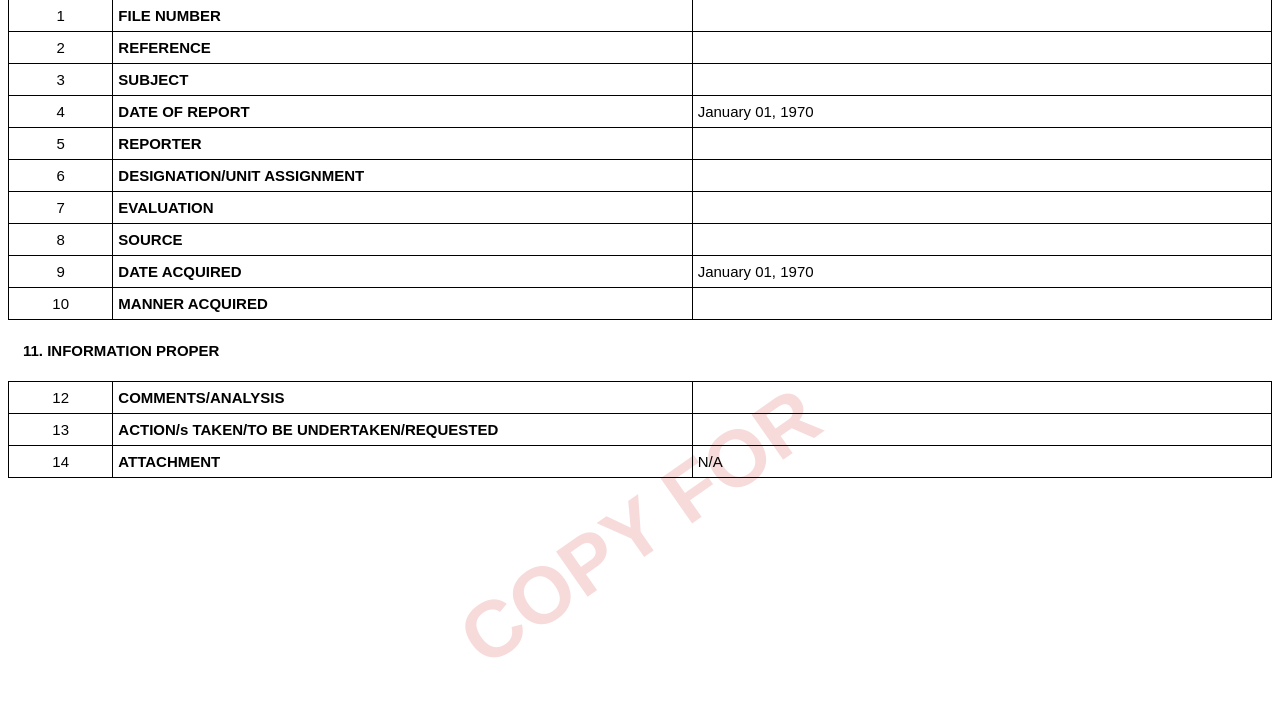
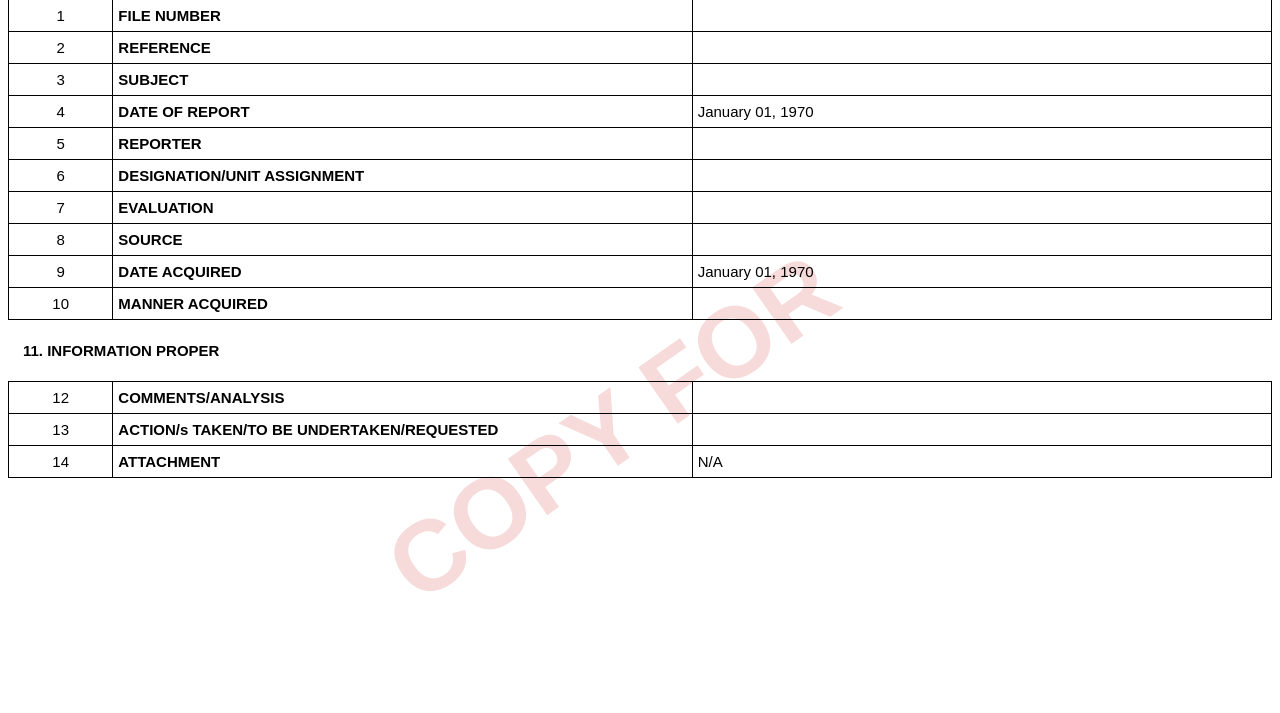
Before and after one commit to onexex/iwatch, a Laravel app: template resources/views/incidents/incidentpdf.blade.php in a window 1280 px wide. Shown: the part 97-810 px from the top of the page. Run offline with Laravel 12, Linux system fonts and the light colour scheme; the template is opened without the code that fills it, so the values that code supplies are empty.

Commit message:
feat: fix watermark design

```diff
--- a/resources/views/incidents/incidentpdf.blade.php
+++ b/resources/views/incidents/incidentpdf.blade.php
@@ -17,18 +17,16 @@
         }
 
         .watermark {
-            position: absolute;
-            top: 50%;
-            left: 50%;
-            width: 2000px;
-            margin-left: -1000px;
+           position: absolute;
+            top: 40%;
+            left: 40%;
+            width: 800px;
+            margin-left: -300px;
             text-align: center;
             transform: rotate(-35deg);
-
-            font-size: 60pt;
+            font-size: 75pt;
             color: rgba(199, 8, 8, 0.15);
             font-weight: bolder;
-            white-space: nowrap;
             text-transform: uppercase;
         }
 
```
